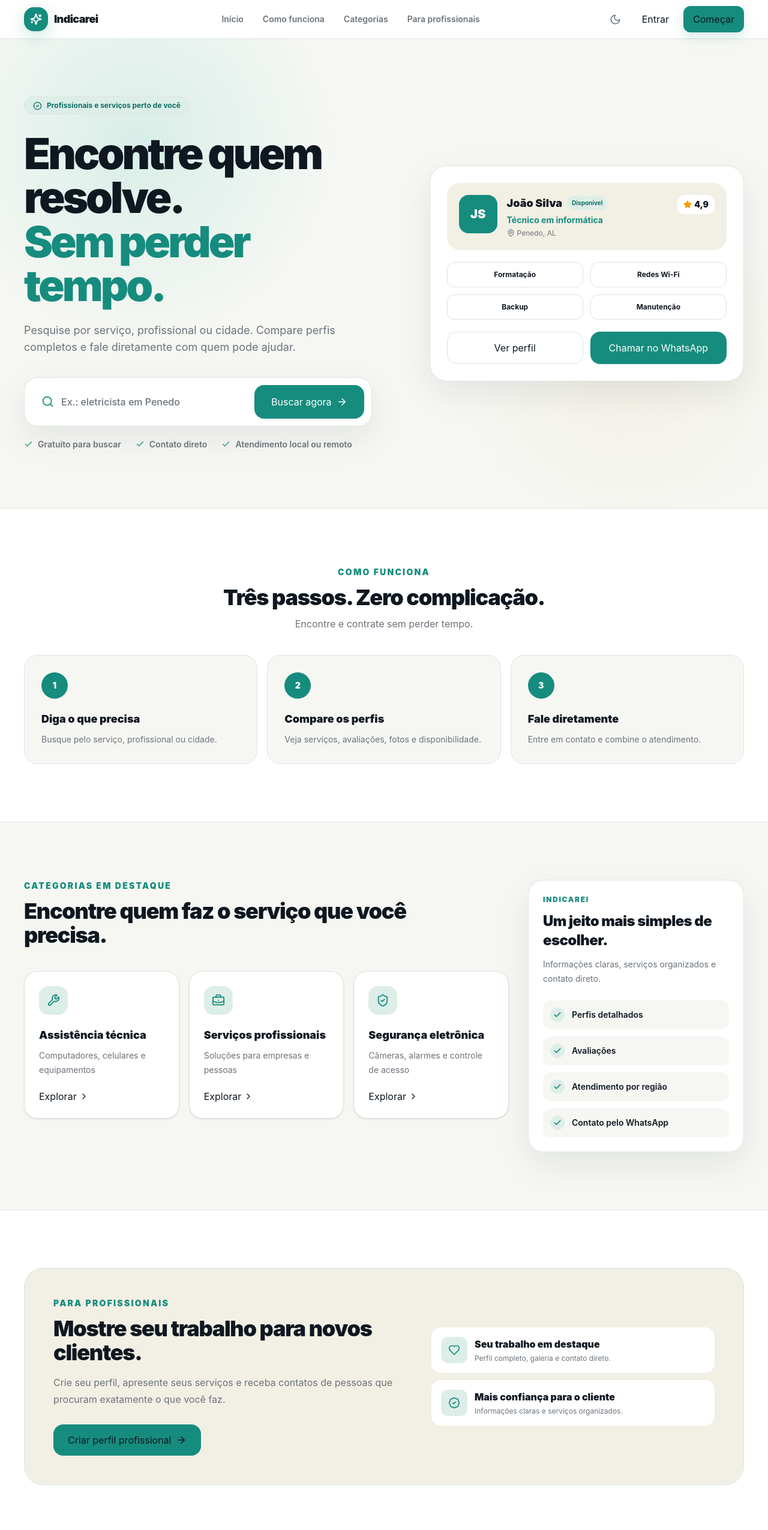
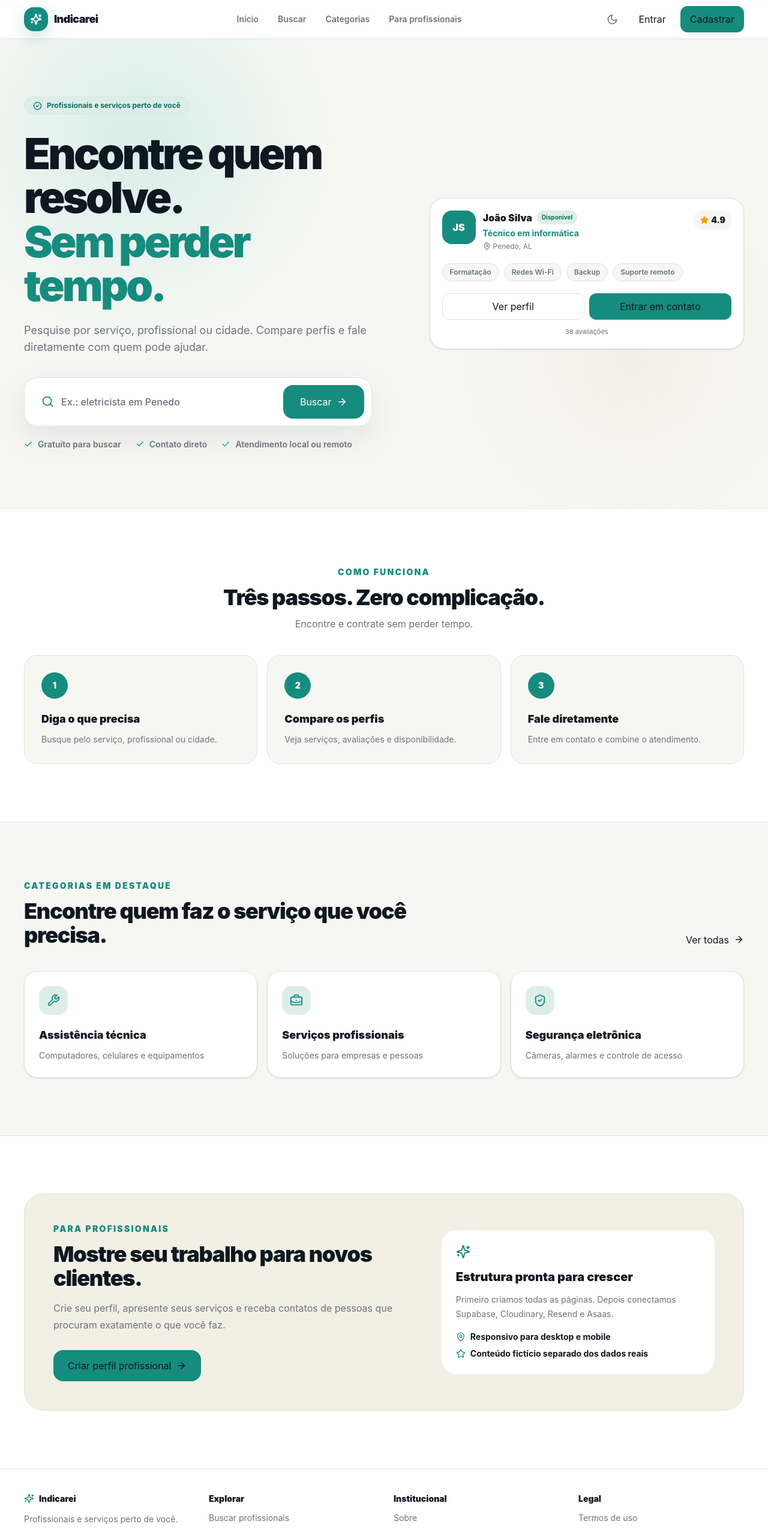
Before and after one commit to JoelsonJSantos/indicarei-v2, a Next.js app: page / in a window 1280 px wide. Shown: the top 2551 px of the page at 60% size. Built offline with nearby package versions, Linux system fonts and the light colour scheme.

Commit message:
feat: conecta home às novas páginas do projeto

```diff
--- a/src/app/page.tsx
+++ b/src/app/page.tsx
@@ -1,10 +1,9 @@
+import Link from "next/link";
 import {
   ArrowRight,
   BadgeCheck,
   BriefcaseBusiness,
   Check,
-  ChevronRight,
-  Heart,
   MapPin,
   Search,
   ShieldCheck,
@@ -12,54 +11,27 @@ import {
   Star,
   Wrench,
 } from "lucide-react";
-import { ThemeToggle } from "@/components/theme-toggle";
+import { ProfessionalCard } from "@/components/professional-card";
+import { PublicPageShell } from "@/components/public-page-shell";
+import { mockProfessionals } from "@/lib/mock-data";
 
 const steps = [
   ["1", "Diga o que precisa", "Busque pelo serviço, profissional ou cidade."],
-  ["2", "Compare os perfis", "Veja serviços, avaliações, fotos e disponibilidade."],
+  ["2", "Compare os perfis", "Veja serviços, avaliações e disponibilidade."],
   ["3", "Fale diretamente", "Entre em contato e combine o atendimento."],
 ] as const;
 
-const categories = [
+const featuredCategories = [
   [Wrench, "Assistência técnica", "Computadores, celulares e equipamentos"],
   [BriefcaseBusiness, "Serviços profissionais", "Soluções para empresas e pessoas"],
   [ShieldCheck, "Segurança eletrônica", "Câmeras, alarmes e controle de acesso"],
 ] as const;
 
-const services = ["Formatação", "Redes Wi-Fi", "Backup", "Manutenção"];
-
 export default function Home() {
   return (
-    <main className="min-h-screen bg-[var(--background)]">
-      <header className="sticky top-0 z-50 border-b border-[var(--border)] bg-[var(--surface)]/90 backdrop-blur-xl">
-        <div className="mx-auto flex h-16 max-w-[1440px] items-center justify-between px-5 lg:px-10">
-          <a href="#inicio" className="flex items-center gap-2.5">
-            <span className="grid size-10 place-items-center rounded-2xl bg-[var(--primary)] text-white shadow-[0_8px_24px_rgba(22,140,126,.22)]">
-              <Sparkles size={20} strokeWidth={2.4} />
-            </span>
-            <span className="text-lg font-black tracking-[-0.035em]">Indicarei</span>
-          </a>
-
-          <nav className="hidden items-center gap-8 text-sm font-semibold text-[var(--text-muted)] lg:flex">
-            <a href="#inicio" className="hover:text-[var(--text)]">Início</a>
-            <a href="#como-funciona" className="hover:text-[var(--text)]">Como funciona</a>
-            <a href="#categorias" className="hover:text-[var(--text)]">Categorias</a>
-            <a href="#profissionais" className="hover:text-[var(--text)]">Para profissionais</a>
-          </nav>
-
-          <div className="flex items-center gap-2">
-            <ThemeToggle />
-            <a href="#" className="hidden rounded-xl px-4 py-2.5 text-sm font-bold text-[var(--text-muted)] hover:bg-[var(--surface-hover)] sm:inline-flex">
-              Entrar
-            </a>
-            <a href="#buscar" className="rounded-xl bg-[var(--primary)] px-4 py-2.5 text-sm font-bold text-white shadow-[0_8px_20px_rgba(22,140,126,.18)] hover:-translate-y-0.5 hover:bg-[var(--primary-hover)]">
-              Começar
-            </a>
-          </div>
-        </div>
-      </header>
-
-      <section id="inicio" className="relative overflow-hidden px-5 py-16 lg:px-10 lg:py-24">
+    <PublicPageShell>
+      <main>
+        <section className="relative overflow-hidden px-5 py-16 lg:px-10 lg:py-24">
           <div className="pointer-events-none absolute inset-0 bg-[radial-gradient(circle_at_18%_22%,rgba(37,185,168,.14),transparent_27%),radial-gradient(circle_at_82%_68%,rgba(242,239,228,.9),transparent_25%)] dark:bg-[radial-gradient(circle_at_18%_22%,rgba(37,185,168,.10),transparent_27%),radial-gradient(circle_at_82%_68%,rgba(37,185,168,.05),transparent_25%)]" />
 
           <div className="relative mx-auto grid max-w-[1440px] items-center gap-14 lg:grid-cols-[1.05fr_.95fr] xl:gap-24">
@@ -75,60 +47,34 @@ export default function Home() {
               </h1>
 
               <p className="mt-6 max-w-2xl text-base leading-7 text-[var(--text-muted)] sm:text-lg">
-              Pesquise por serviço, profissional ou cidade. Compare perfis completos e fale diretamente com quem pode ajudar.
+                Pesquise por serviço, profissional ou cidade. Compare perfis e fale diretamente com quem pode ajudar.
               </p>
 
-            <form id="buscar" className="mt-9 flex max-w-2xl flex-col gap-3 rounded-[1.4rem] border border-[var(--border)] bg-[var(--surface)] p-3 shadow-[var(--shadow)] sm:flex-row">
+              <form action="/buscar" className="mt-9 flex max-w-2xl flex-col gap-3 rounded-[1.4rem] border border-[var(--border)] bg-[var(--surface)] p-3 shadow-[var(--shadow)] sm:flex-row">
                 <label className="flex min-h-14 flex-1 items-center gap-3 rounded-2xl px-4 focus-within:bg-[var(--surface-hover)]">
                   <Search size={21} className="shrink-0 text-[var(--primary)]" />
-                <input type="search" aria-label="Buscar serviço, profissional ou cidade" placeholder="Ex.: eletricista em Penedo" className="w-full bg-transparent text-sm font-semibold outline-none placeholder:font-medium placeholder:text-[var(--text-muted)]" />
+                  <input name="q" type="search" placeholder="Ex.: eletricista em Penedo" className="w-full bg-transparent text-sm font-semibold outline-none placeholder:font-medium placeholder:text-[var(--text-muted)]" />
                 </label>
-              <button type="submit" className="inline-flex min-h-14 items-center justify-center gap-2 rounded-2xl bg-[var(--primary)] px-7 font-bold text-white hover:-translate-y-0.5 hover:bg-[var(--primary-hover)]">
-                Buscar agora <ArrowRight size={18} />
+                <button type="submit" className="inline-flex min-h-14 items-center justify-center gap-2 rounded-2xl bg-[var(--primary)] px-7 font-bold text-white transition hover:bg-[var(--primary-hover)]">
+                  Buscar <ArrowRight size={18} />
                 </button>
               </form>
 
               <div className="mt-5 flex flex-wrap gap-x-6 gap-y-2 text-sm font-semibold text-[var(--text-muted)]">
                 {["Gratuito para buscar", "Contato direto", "Atendimento local ou remoto"].map((item) => (
-                <span key={item} className="flex items-center gap-2">
-                  <Check size={15} className="text-[var(--primary)]" /> {item}
-                </span>
+                  <span key={item} className="flex items-center gap-2"><Check size={15} className="text-[var(--primary)]" /> {item}</span>
                 ))}
               </div>
             </div>
 
             <div className="relative mx-auto w-full max-w-2xl">
               <div className="absolute -inset-8 -z-10 rounded-[3rem] bg-[var(--accent)]/10 blur-3xl" />
-            <article className="rounded-[1.8rem] border border-[var(--border)] bg-[var(--surface)] p-5 shadow-[var(--shadow)] sm:p-7">
-              <div className="flex items-start gap-4 rounded-[1.35rem] bg-[var(--background-soft)] p-5">
-                <div className="grid size-16 shrink-0 place-items-center rounded-2xl bg-[var(--primary)] text-xl font-black text-white">JS</div>
-                <div className="min-w-0 flex-1">
-                  <div className="flex flex-wrap items-center gap-2">
-                    <h2 className="text-lg font-black">João Silva</h2>
-                    <span className="rounded-full bg-[var(--success-bg)] px-2 py-1 text-[10px] font-bold text-[var(--success-text)]">Disponível</span>
-                  </div>
-                  <p className="mt-1 text-sm font-bold text-[var(--primary)]">Técnico em informática</p>
-                  <p className="mt-1 flex items-center gap-1 text-xs text-[var(--text-muted)]"><MapPin size={13} /> Penedo, AL</p>
-                </div>
-                <div className="flex items-center gap-1 rounded-xl bg-[var(--surface)] px-2.5 py-1.5 text-sm font-black"><Star size={14} className="fill-current text-amber-500" /> 4,9</div>
-              </div>
-
-              <div className="grid grid-cols-2 gap-3 py-5">
-                {services.map((service) => (
-                  <div key={service} className="rounded-xl border border-[var(--border)] px-3 py-3 text-center text-xs font-bold">{service}</div>
-                ))}
-              </div>
-
-              <div className="grid gap-3 sm:grid-cols-2">
-                <button className="rounded-2xl border border-[var(--border)] bg-[var(--surface)] px-5 py-3.5 font-bold hover:bg-[var(--surface-hover)]">Ver perfil</button>
-                <button className="rounded-2xl bg-[var(--primary)] px-5 py-3.5 font-bold text-white hover:bg-[var(--primary-hover)]">Chamar no WhatsApp</button>
-              </div>
-            </article>
+              <ProfessionalCard professional={mockProfessionals[0]} />
             </div>
           </div>
         </section>
 
-      <section id="como-funciona" className="border-y border-[var(--border)] bg-[var(--surface)] px-5 py-20 lg:px-10 lg:py-24">
+        <section className="border-y border-[var(--border)] bg-[var(--surface)] px-5 py-20 lg:px-10 lg:py-24">
           <div className="mx-auto max-w-[1440px]">
             <div className="text-center">
               <p className="text-sm font-black uppercase tracking-[0.16em] text-[var(--primary)]">Como funciona</p>
@@ -138,7 +84,7 @@ export default function Home() {
 
             <div className="mt-10 grid gap-4 lg:grid-cols-3">
               {steps.map(([number, title, description]) => (
-              <article key={number} className="rounded-[1.4rem] border border-[var(--border)] bg-[var(--background)] p-7 hover:-translate-y-1 hover:shadow-[var(--shadow)]">
+                <article key={number} className="rounded-[1.4rem] border border-[var(--border)] bg-[var(--background)] p-7 transition hover:-translate-y-1 hover:shadow-[var(--shadow)]">
                   <span className="grid size-11 place-items-center rounded-full bg-[var(--primary)] text-sm font-black text-white">{number}</span>
                   <h3 className="mt-5 text-lg font-black">{title}</h3>
                   <p className="mt-2 text-sm leading-6 text-[var(--text-muted)]">{description}</p>
@@ -148,68 +94,49 @@ export default function Home() {
           </div>
         </section>
 
-      <section id="categorias" className="px-5 py-20 lg:px-10 lg:py-24">
-        <div className="mx-auto grid max-w-[1440px] gap-8 xl:grid-cols-[1fr_360px]">
-          <div>
+        <section className="px-5 py-20 lg:px-10 lg:py-24">
+          <div className="mx-auto max-w-[1440px]">
+            <div className="flex flex-col gap-4 sm:flex-row sm:items-end sm:justify-between">
               <div className="max-w-2xl">
                 <p className="text-sm font-black uppercase tracking-[0.16em] text-[var(--primary)]">Categorias em destaque</p>
                 <h2 className="mt-3 text-3xl font-black tracking-[-0.035em] sm:text-4xl">Encontre quem faz o serviço que você precisa.</h2>
               </div>
+              <Link href="/categorias" className="inline-flex items-center gap-2 text-sm font-bold text-[var(--primary)]">Ver todas <ArrowRight size={17} /></Link>
+            </div>
 
             <div className="mt-10 grid gap-4 md:grid-cols-3">
-              {categories.map(([Icon, title, description]) => (
-                <article key={title} className="rounded-[1.4rem] border border-[var(--border)] bg-[var(--surface)] p-6 shadow-sm">
+              {featuredCategories.map(([Icon, title, description]) => (
+                <Link key={title} href="/categorias" className="rounded-[1.4rem] border border-[var(--border)] bg-[var(--surface)] p-6 shadow-sm transition hover:-translate-y-1 hover:shadow-[var(--shadow)]">
                   <span className="grid size-12 place-items-center rounded-2xl bg-[var(--success-bg)] text-[var(--primary)]"><Icon size={22} /></span>
                   <h3 className="mt-5 text-lg font-black">{title}</h3>
                   <p className="mt-2 text-sm leading-6 text-[var(--text-muted)]">{description}</p>
-                  <a href="#buscar" className="mt-5 inline-flex items-center gap-1 text-sm font-bold text-[var(--primary)]">Explorar <ChevronRight size={16} /></a>
-                </article>
-              ))}
-            </div>
-          </div>
-
-          <aside className="rounded-[1.6rem] border border-[var(--border)] bg-[var(--surface)] p-6 shadow-[var(--shadow)]">
-            <p className="text-xs font-black uppercase tracking-[0.14em] text-[var(--primary)]">Indicarei</p>
-            <h3 className="mt-3 text-2xl font-black tracking-tight">Um jeito mais simples de escolher.</h3>
-            <p className="mt-3 text-sm leading-6 text-[var(--text-muted)]">Informações claras, serviços organizados e contato direto.</p>
-            <div className="mt-6 space-y-3">
-              {["Perfis detalhados", "Avaliações", "Atendimento por região", "Contato pelo WhatsApp"].map((item) => (
-                <div key={item} className="flex items-center gap-3 rounded-xl bg-[var(--background)] px-3 py-3 text-sm font-semibold">
-                  <span className="grid size-6 place-items-center rounded-full bg-[var(--success-bg)] text-[var(--primary)]"><Check size={14} strokeWidth={3} /></span>
-                  {item}
-                </div>
-              ))}
-            </div>
-          </aside>
-        </div>
-      </section>
-
-      <section id="profissionais" className="border-t border-[var(--border)] bg-[var(--surface)] px-5 py-20 lg:px-10 lg:py-24">
-        <div className="mx-auto grid max-w-[1440px] items-center gap-10 rounded-[2rem] border border-[var(--border)] bg-[var(--background-soft)] p-8 lg:grid-cols-[1fr_.8fr] lg:p-12">
-          <div>
-            <p className="text-sm font-black uppercase tracking-[0.16em] text-[var(--primary)]">Para profissionais</p>
-            <h2 className="mt-3 max-w-xl text-3xl font-black tracking-[-0.035em] sm:text-4xl">Mostre seu trabalho para novos clientes.</h2>
-            <p className="mt-4 max-w-xl leading-7 text-[var(--text-muted)]">Crie seu perfil, apresente seus serviços e receba contatos de pessoas que procuram exatamente o que você faz.</p>
-            <a href="#" className="mt-7 inline-flex items-center gap-2 rounded-2xl bg-[var(--primary)] px-6 py-3.5 font-bold text-white hover:-translate-y-0.5 hover:bg-[var(--primary-hover)]">Criar perfil profissional <ArrowRight size={18} /></a>
-          </div>
-
-          <div className="space-y-3">
-            {[ [Heart, "Seu trabalho em destaque", "Perfil completo, galeria e contato direto."], [BadgeCheck, "Mais confiança para o cliente", "Informações claras e serviços organizados."] ].map(([Icon, title, description]) => (
-              <div key={title as string} className="flex items-center gap-3 rounded-2xl bg-[var(--surface)] p-4">
-                <span className="grid size-11 place-items-center rounded-xl bg-[var(--success-bg)] text-[var(--primary)]"><Icon size={20} /></span>
-                <div><p className="font-black">{title as string}</p><p className="mt-1 text-xs text-[var(--text-muted)]">{description as string}</p></div>
-              </div>
+                </Link>
               ))}
             </div>
           </div>
         </section>
 
-      <footer className="border-t border-[var(--border)] bg-[var(--surface)] px-5 py-8 lg:px-10">
-        <div className="mx-auto flex max-w-[1440px] flex-col gap-3 text-sm text-[var(--text-muted)] sm:flex-row sm:items-center sm:justify-between">
-          <div className="flex items-center gap-2 font-black text-[var(--text)]"><Sparkles size={17} className="text-[var(--primary)]" /> Indicarei</div>
-          <p>Profissionais e serviços perto de você.</p>
+        <section className="border-t border-[var(--border)] bg-[var(--surface)] px-5 py-20 lg:px-10 lg:py-24">
+          <div className="mx-auto grid max-w-[1440px] items-center gap-10 rounded-[2rem] border border-[var(--border)] bg-[var(--background-soft)] p-8 lg:grid-cols-[1fr_.75fr] lg:p-12">
+            <div>
+              <p className="text-sm font-black uppercase tracking-[0.16em] text-[var(--primary)]">Para profissionais</p>
+              <h2 className="mt-3 max-w-xl text-3xl font-black tracking-[-0.035em] sm:text-4xl">Mostre seu trabalho para novos clientes.</h2>
+              <p className="mt-4 max-w-xl leading-7 text-[var(--text-muted)]">Crie seu perfil, apresente seus serviços e receba contatos de pessoas que procuram exatamente o que você faz.</p>
+              <Link href="/cadastrar/profissional" className="mt-7 inline-flex items-center gap-2 rounded-2xl bg-[var(--primary)] px-6 py-3.5 font-bold text-white transition hover:bg-[var(--primary-hover)]">
+                Criar perfil profissional <ArrowRight size={18} />
+              </Link>
             </div>
-      </footer>
+
+            <div className="rounded-[1.5rem] bg-[var(--surface)] p-6">
+              <Sparkles className="text-[var(--primary)]" />
+              <h3 className="mt-4 text-xl font-black">Estrutura pronta para crescer</h3>
+              <p className="mt-3 text-sm leading-6 text-[var(--text-muted)]">Primeiro criamos todas as páginas. Depois conectamos Supabase, Cloudinary, Resend e Asaas.</p>
+              <p className="mt-4 flex items-center gap-2 text-sm font-bold"><MapPin size={16} className="text-[var(--primary)]" /> Responsivo para desktop e mobile</p>
+              <p className="mt-2 flex items-center gap-2 text-sm font-bold"><Star size={16} className="text-[var(--primary)]" /> Conteúdo fictício separado dos dados reais</p>
+            </div>
+          </div>
+        </section>
       </main>
+    </PublicPageShell>
   );
 }
```
Lines whose indentation alone changed are shown as unchanged.
